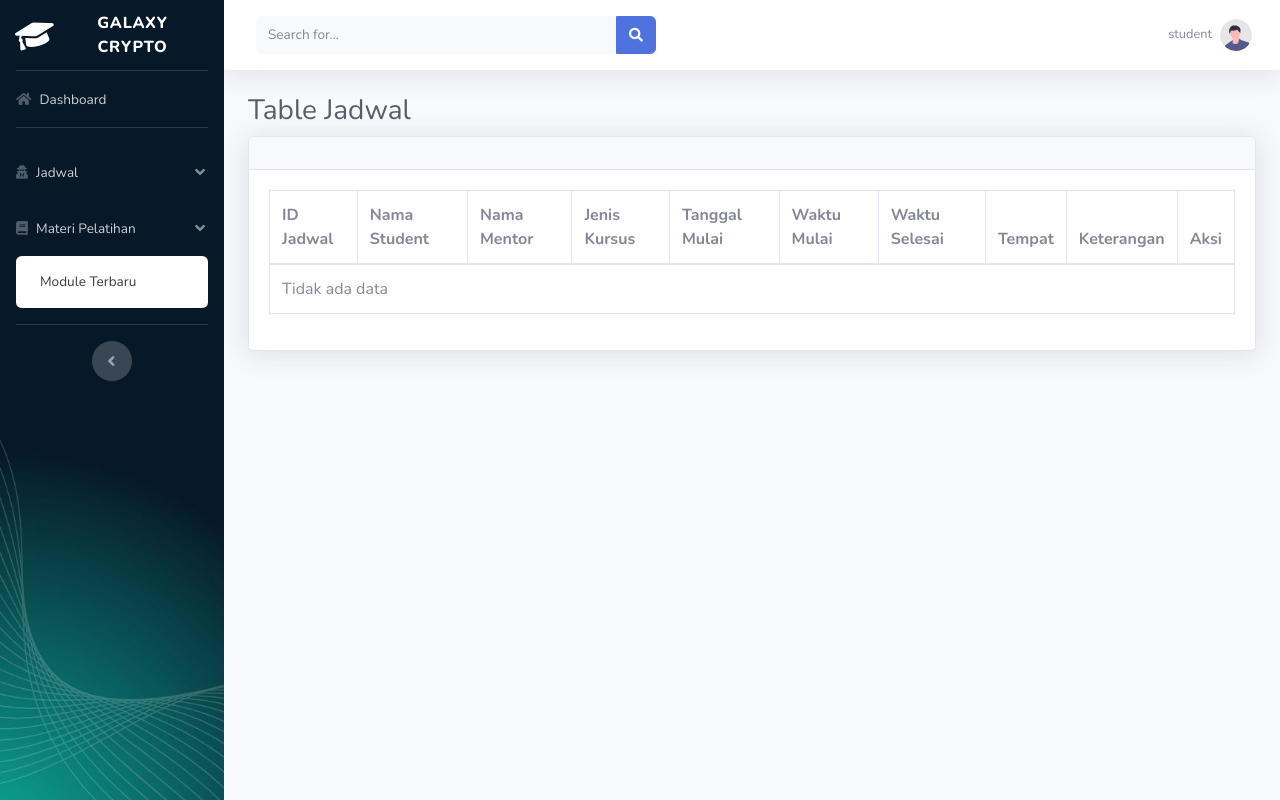
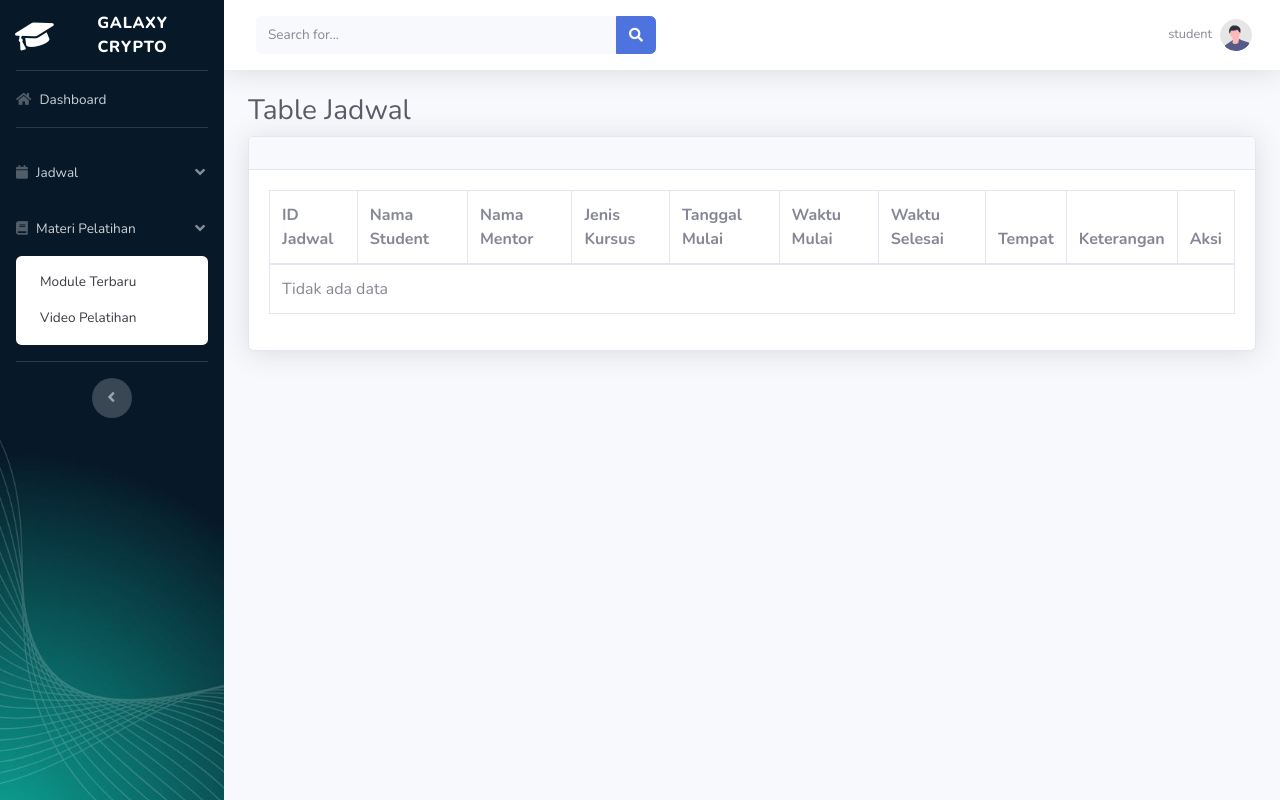
Before and after one commit to aribisma13/galaxy-crypto, a PHP site: page /student_akses.php in a window 1280 px wide, after a click on "Materi Pelatihan". Run offline with PHP 8.4, Linux system fonts and the light colour scheme; data that the repository does not hold is empty.

Commit message:
second commit

```diff
--- a/student_akses.php
+++ b/student_akses.php
@@ -64,7 +64,7 @@
             <!-- Nav Item - Pages Collapse Menu -->
             <li class="nav-item">
                 <a class="nav-link" href="#" data-toggle="collapse" data-target="#collapseTwo" aria-expanded="true" aria-controls="collapseTwo">
-                    <i class="fa fa-user-secret"></i>
+                    <i class="fa fa-calendar"></i>
                     <span>Jadwal</span>
                 </a>
                 <div id="collapseTwo" class="collapse" aria-labelledby="headingTwo" data-parent="#accordionSidebar">
@@ -81,6 +81,7 @@
                 <div id="collapseThree" class="collapse" aria-labelledby="headingThree" data-parent="#accordionSidebar">
                     <div class="bg-white py-2 collapse-inner rounded">
                         <a class="collapse-item" href="module_student_akses.php">Module Terbaru</a>
+                        <a class="collapse-item" href="module_student_akses_2.php">Video Pelatihan</a>
                     </div>
                 </div>
             </li>
```
